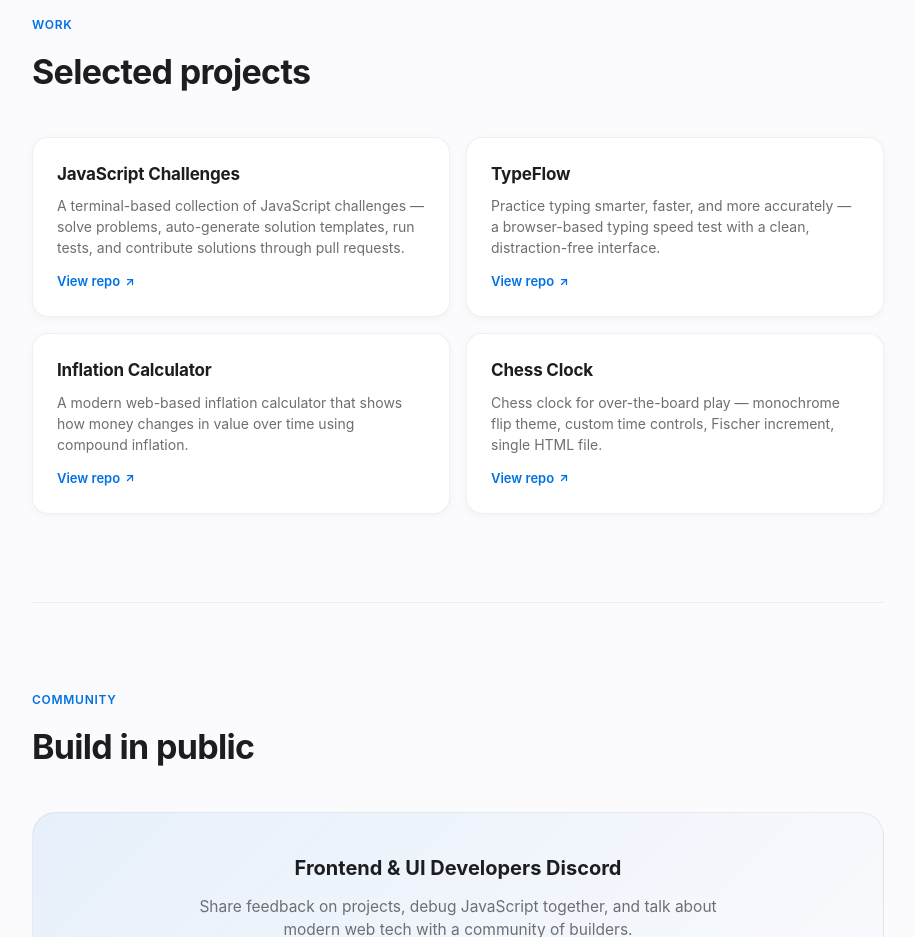
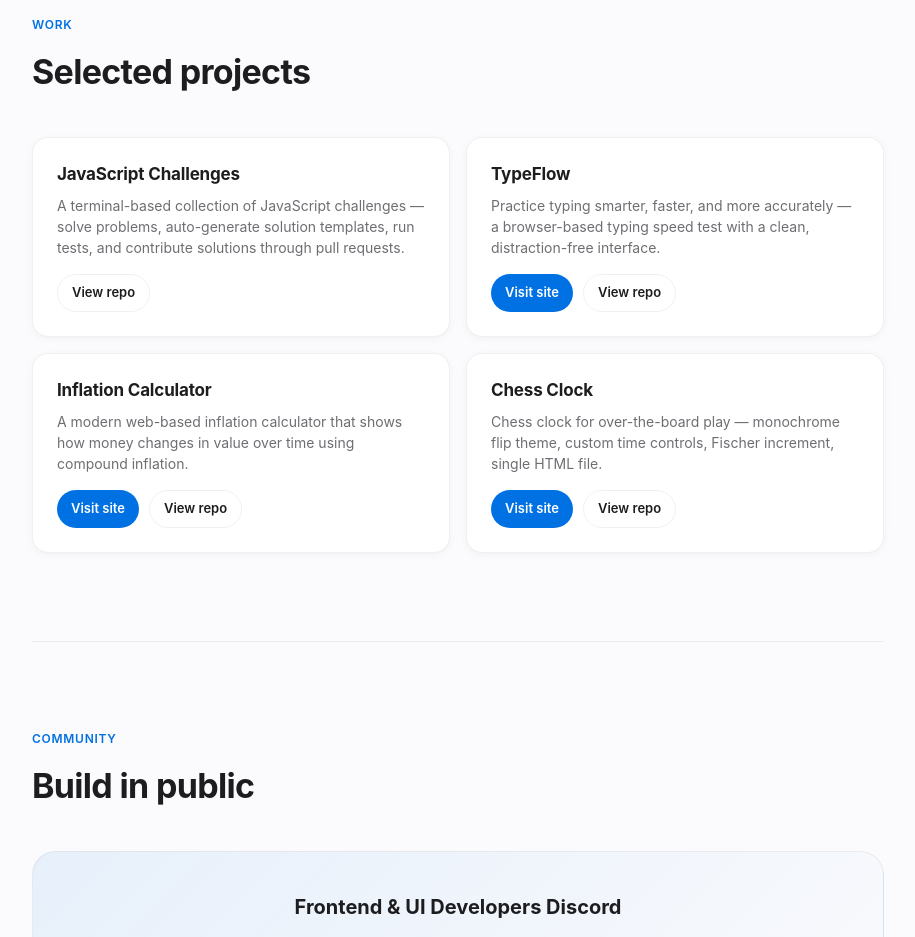
Before and after one commit to nirmal-ai9/portfolio, a plain HTML site: page index.html in a window 1280 px wide. Shown: the part 1940-2877 px from the top of the page, without its empty margins (182-1097 px from the left). Drawn offline with Linux system fonts and the light colour scheme.

Commit message:
Refactor project card structure and styles
Refactor project card links to use new project-actions class and update styles for buttons.

```diff
--- a/index.html
+++ b/index.html
@@ -343,7 +343,6 @@
     border-radius: var(--radius-md);
     padding: 24px;
     box-shadow: var(--shadow-sm);
-    display: block;
     transition: transform 0.35s var(--ease), box-shadow 0.35s var(--ease), border-color 0.3s;
   }
 
@@ -365,23 +364,40 @@
     color: var(--text-secondary);
   }
 
-  .project-card .link-hint {
+  .project-actions {
+    display: flex;
+    gap: 10px;
+    margin-top: 16px;
+    flex-wrap: wrap;
+  }
+
+  .project-actions a {
     display: inline-flex;
     align-items: center;
-    gap: 4px;
-    margin-top: 14px;
+    gap: 6px;
     font-size: 13px;
     font-weight: 600;
-    color: var(--accent);
+    padding: 8px 14px;
+    border-radius: 980px;
+    transition: transform 0.3s var(--ease), box-shadow 0.3s var(--ease), background 0.2s;
   }
 
-  .project-card .link-hint svg {
-    width: 12px;
-    height: 12px;
-    transition: transform 0.3s var(--ease);
+  .project-actions .visit-btn {
+    background: var(--accent);
+    color: #fff;
   }
 
-  .project-card:hover .link-hint svg { transform: translate(2px, -2px); }
+  .project-actions .visit-btn:hover { transform: translateY(-2px); box-shadow: 0 6px 16px rgba(0, 113, 227, 0.3); }
+
+  .project-actions .repo-btn {
+    background: transparent;
+    color: var(--text-primary);
+    border: 1px solid var(--border);
+  }
+
+  .project-actions .repo-btn:hover { transform: translateY(-2px); box-shadow: var(--shadow-sm); }
+
+  .project-actions svg { width: 12px; height: 12px; }
 
   /* ---------- Community ---------- */
 
@@ -545,26 +561,37 @@
     <span class="eyebrow">Work</span>
     <h2>Selected projects</h2>
     <div class="project-grid">
-      <a class="project-card" href="https://github.com/nirmal-ai9/JavaScript-challenges" target="_blank" rel="noopener">
+      <div class="project-card">
         <h3>JavaScript Challenges</h3>
         <p>A terminal-based collection of JavaScript challenges — solve problems, auto-generate solution templates, run tests, and contribute solutions through pull requests.</p>
-        <span class="link-hint">View repo <svg viewBox="0 0 24 24" fill="none" stroke="currentColor" stroke-width="2.5" stroke-linecap="round" stroke-linejoin="round"><line x1="7" y1="17" x2="17" y2="7"></line><polyline points="7 7 17 7 17 17"></polyline></svg></span>
-      </a>
-      <a class="project-card" href="https://github.com/nirmal-ai9/TypeFlow" target="_blank" rel="noopener">
+        <div class="project-actions">
+          <a class="repo-btn" href="https://github.com/nirmal-ai9/JavaScript-challenges" target="_blank" rel="noopener">View repo</a>
+        </div>
+      </div>
+      <div class="project-card">
         <h3>TypeFlow</h3>
         <p>Practice typing smarter, faster, and more accurately — a browser-based typing speed test with a clean, distraction-free interface.</p>
-        <span class="link-hint">View repo <svg viewBox="0 0 24 24" fill="none" stroke="currentColor" stroke-width="2.5" stroke-linecap="round" stroke-linejoin="round"><line x1="7" y1="17" x2="17" y2="7"></line><polyline points="7 7 17 7 17 17"></polyline></svg></span>
-      </a>
-      <a class="project-card" href="https://github.com/nirmal-ai9/Inflation-calculator" target="_blank" rel="noopener">
+        <div class="project-actions">
+          <a class="visit-btn" href="https://nirmal-ai9.github.io/TypeFlow/" target="_blank" rel="noopener">Visit site</a>
+          <a class="repo-btn" href="https://github.com/nirmal-ai9/TypeFlow" target="_blank" rel="noopener">View repo</a>
+        </div>
+      </div>
+      <div class="project-card">
         <h3>Inflation Calculator</h3>
         <p>A modern web-based inflation calculator that shows how money changes in value over time using compound inflation.</p>
-        <span class="link-hint">View repo <svg viewBox="0 0 24 24" fill="none" stroke="currentColor" stroke-width="2.5" stroke-linecap="round" stroke-linejoin="round"><line x1="7" y1="17" x2="17" y2="7"></line><polyline points="7 7 17 7 17 17"></polyline></svg></span>
-      </a>
-      <a class="project-card" href="https://github.com/nirmal-ai9/Chess-clock" target="_blank" rel="noopener">
+        <div class="project-actions">
+          <a class="visit-btn" href="https://nirmal-ai9.github.io/Inflation-calculator/" target="_blank" rel="noopener">Visit site</a>
+          <a class="repo-btn" href="https://github.com/nirmal-ai9/Inflation-calculator" target="_blank" rel="noopener">View repo</a>
+        </div>
+      </div>
+      <div class="project-card">
         <h3>Chess Clock</h3>
         <p>Chess clock for over-the-board play — monochrome flip theme, custom time controls, Fischer increment, single HTML file.</p>
-        <span class="link-hint">View repo <svg viewBox="0 0 24 24" fill="none" stroke="currentColor" stroke-width="2.5" stroke-linecap="round" stroke-linejoin="round"><line x1="7" y1="17" x2="17" y2="7"></line><polyline points="7 7 17 7 17 17"></polyline></svg></span>
-      </a>
+        <div class="project-actions">
+          <a class="visit-btn" href="https://nirmal-ai9.github.io/Chess-clock/" target="_blank" rel="noopener">Visit site</a>
+          <a class="repo-btn" href="https://github.com/nirmal-ai9/Chess-clock" target="_blank" rel="noopener">View repo</a>
+        </div>
+      </div>
     </div>
   </section>
 
```
